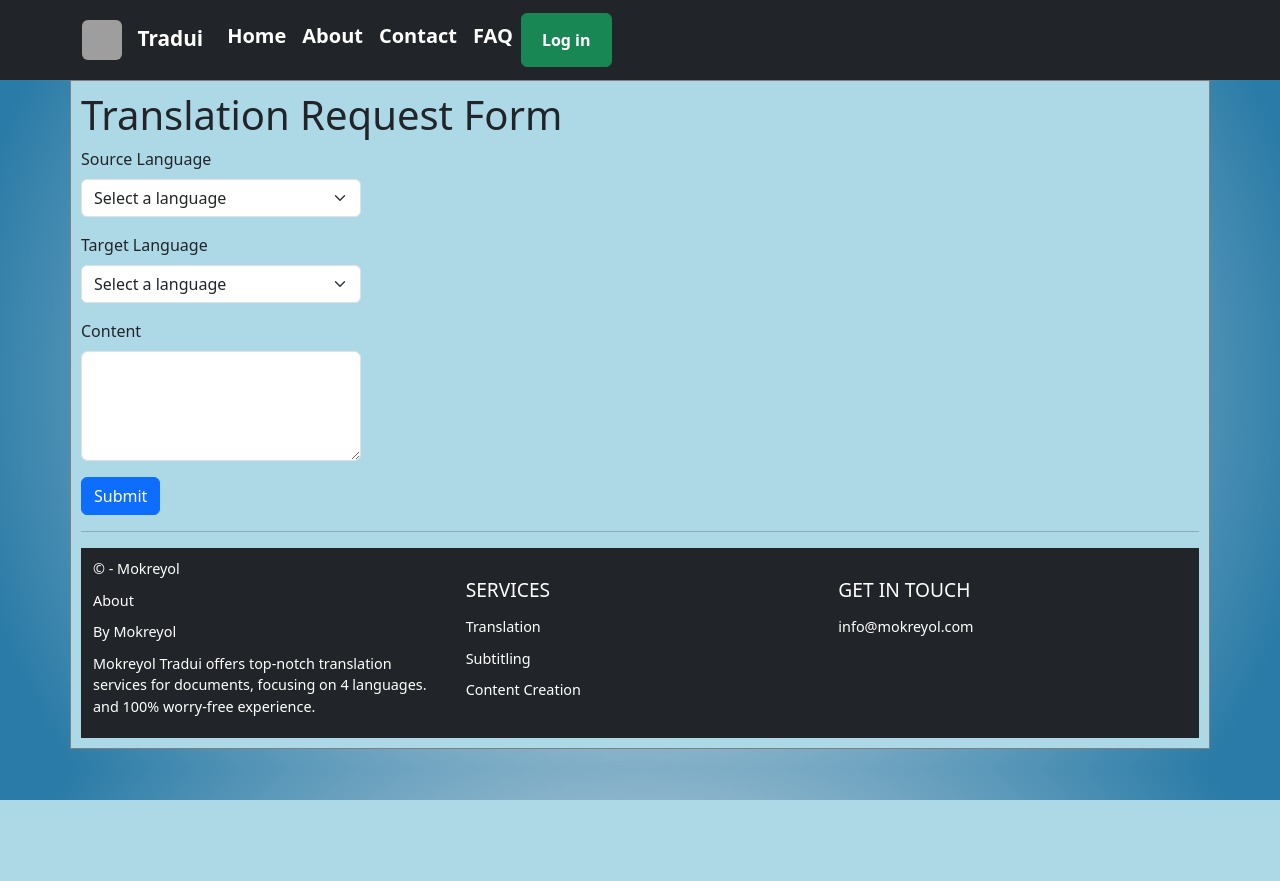
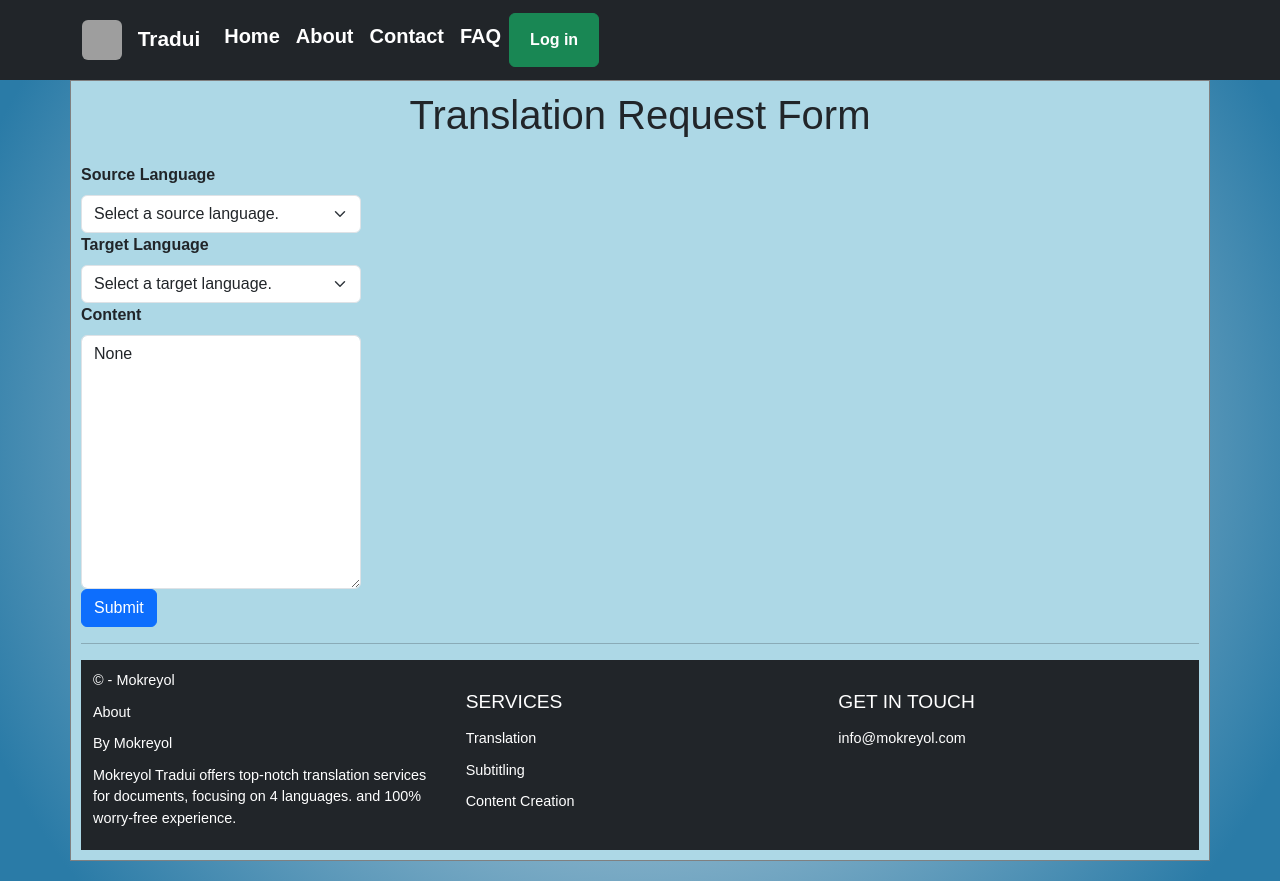
Before and after one commit to anditherobot/translationrequest, a Django app: page /client/4/create_request/ in a window 1280 px wide. Before the commit the page ends 800 px from the top, so only its background shows below. Run offline with Django 3.2, Linux system fonts and the light colour scheme; data comes from the database, SQL or seed files in the repository; both versions use the stored data as it was after the commit; some libraries are stand-ins or nearby versions; grey boxes are pictures that could not be loaded.

Commit message:
visual update to translation request form

```diff
--- a/app/templates/app/dashboard/create_translation_request.html
+++ b/app/templates/app/dashboard/create_translation_request.html
@@ -1,49 +1,70 @@
 {% extends "app/layout.html" %}
 
 {% block content %}
-<h1>Translation Request Form</h1>
-
 
 <style>
-    .translation-request-form {
-        background-color: red;
-        border: 2px solid black;
-        display: flex;
-        justify-content: center;
+    /* Additional custom styles */
+    body {
+        font-family: Arial, sans-serif;
+        line-height: 1.5;
+    }
+
+    .form-label {
+        font-weight: bold;
+        margin-bottom: 0.5rem;
+    }
+
+    .invalid-feedback {
+        display: none;
+        color: red;
+        margin-top: 0.25rem;
+    }
+
+    /* Show error messages for invalid fields */
+    .is-invalid ~ .invalid-feedback {
+        display: block;
     }
 </style>
 
 <div class="row">
-    <div class="col-6">
-
-        <form method="post">
+    <div class="col-12">
+        <h1 class="text-center mb-4">Translation Request Form</h1>
+        <form method="post" class="needs-validation" novalidate>
             {% csrf_token %}
-            <div class="mb-3">
+            <div class="form-group">
                 <label for="id_source_language" class="form-label">Source Language</label>
-                <select name="source_language" id="id_source_language" class="form-select">
-                    <option value="">Select a language</option>
-                    {% for choice in form.source_language.field.choices %}
-                    <option value="{{ choice.0 }}">{{ choice.1 }}</option>
-                    {% endfor %}
+                <select name="source_language" required id="id_source_language" class="form-select {% if form.source_language.errors %}is-invalid{% endif %}">
+                    <option value="" {% if not form.source_language.value %}selected{% endif %}>Select a source language.</option>
+                    <option value="French" {% if form.source_language.value == "French" %}selected{% endif %}>French</option>
+                    <option value="Haitian Creole" {% if form.source_language.value == "Haitian Creole" %}selected{% endif %}>Haitian Creole</option>
+                    <option value="English" {% if form.source_language.value == "English" %}selected{% endif %}>English</option>
+                    <option value="Spanish" {% if form.source_language.value == "Spanish" %}selected{% endif %}>Spanish</option>
                 </select>
+                <div class="invalid-feedback">Please select a source language.</div>
             </div>
-            <div class="mb-3">
+            <div class="form-group">
                 <label for="id_target_language" class="form-label">Target Language</label>
-                <select name="target_language" id="id_target_language" class="form-select">
-                    <option value="">Select a language</option>
-                    {% for choice in form.target_language.field.choices %}
-                    <option value="{{ choice.0 }}">{{ choice.1 }}</option>
-                    {% endfor %}
+                <select name="target_language" required id="id_target_language" class="form-select {% if form.target_language.errors %}is-invalid{% endif %}">
+                    <option value="" {% if not form.target_language.value %}selected{% endif %}>Select a target language.</option>
+                    <option value="French" {% if form.target_language.value == "French" %}selected{% endif %}>French</option>
+                    <option value="Haitian Creole" {% if form.target_language.value == "Haitian Creole" %}selected{% endif %}>Haitian Creole</option>
+                    <option value="English" {% if form.target_language.value == "English" %}selected{% endif %}>English</option>
+                    <option value="Spanish" {% if form.target_language.value == "Spanish" %}selected{% endif %}>Spanish</option>
                 </select>
+                <div class="invalid-feedback">Please select a target language.</div>
             </div>
-            <div class="mb-3">
+            <div class="form-group">
                 <label for="id_content" class="form-label">Content</label>
-                <textarea name="content" id="id_content" class="form-control" rows="4"></textarea>
+                <textarea name="content" cols="40" rows="10" required id="id_content" class="form-control {% if form.content.errors %}is-invalid{% endif %}">{{ form.content.value }}</textarea>
+                <div class="invalid-feedback">Please enter content.</div>
             </div>
             <button type="submit" class="btn btn-primary">Submit</button>
+            {% if form.errors %}
+            <div class="invalid-feedback mt-3">
+                Please correct the errors below.
+            </div>
+            {% endif %}
         </form>
-
-
     </div>
 </div>
 
```
Also changed, not shown: db.sqlite3.
